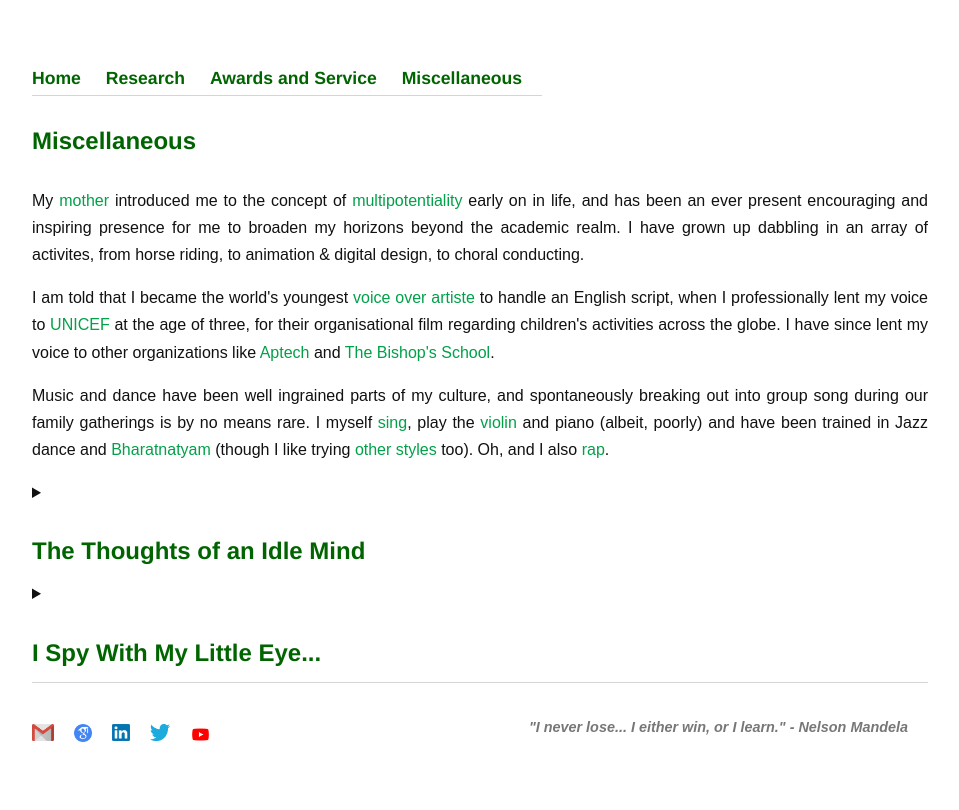
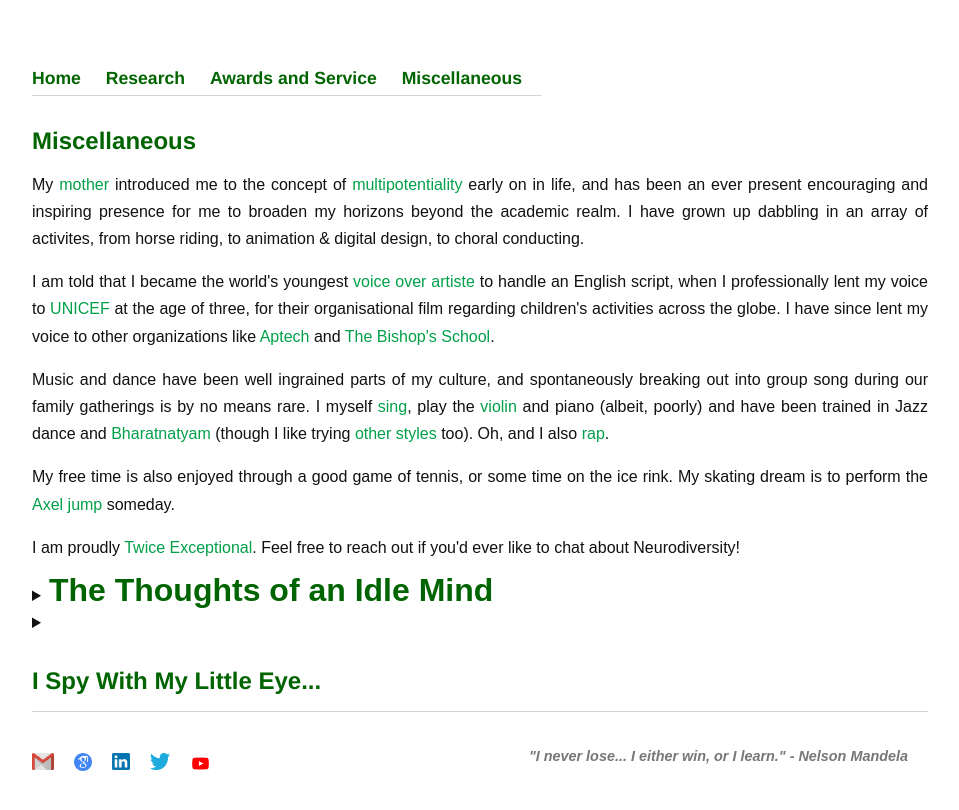
Before and after one commit to Uppaal/Uppaal.github.io, a Jekyll site: the page built from misc.html, in a window 1280 px wide. Shown: the top 810 px of the page, without its empty margins (160-1119 px from the left). Built offline with Jekyll 4.4.1, drawn with Linux system fonts in a browser that asks for light colours.

Commit message:
Update misc.html

```diff
--- a/misc.html
+++ b/misc.html
@@ -16,8 +16,7 @@ title: Miscellaneous
 <div class="blurb">
 	<h1>{{ page.title }}</h1>
 
-	<!--------------------- New Section --------------------->
-	<div style='height:300px; overflow:auto;'>
+<!-- 	<div style='height:300px; overflow:auto;'> -->
 
 	<p>My <a href="https://www.kuiljeituppaal.com/">mother</a> introduced me to the concept of <a href="https://en.wikipedia.org/wiki/Multipotentiality">multipotentiality</a> early on in life, and has been an ever present encouraging and inspiring presence for me to broaden my horizons beyond the academic realm.
 		I have grown up dabbling in an array of activites, from horse riding, to animation & digital design, to choral conducting.</p>
@@ -45,7 +44,7 @@ title: Miscellaneous
 	</div>
 
 <details>
-<summary><h1>The Thoughts of an Idle Mind</h1></summary>
+<summary><div style="font-size: 2em; font-weight: bold; color: #006400;">The Thoughts of an Idle Mind</div></summary>
 	<p>Reading has been a big part of my life. Many of my childhood years were spent in remote parts of my country, with no children my age to befriend. I found my companionship within the bound pages of books instead, and spent endless hours captive to the world of imagination. </p>
 
 	<p>Eventually, this stirred a gentle passion towards writing something myself. I began more than a decade ago, starting multiple fiction stories with great gusto that would quickly peter out, leaving me with a series of unfinished works. As the years rolled on, my writing adapted to my hectic lifestyle, evolving into short vignettes about my experiences and thoughts on life. I have shortlisted a sampling of some thoughts I have enjoyed penning down below. I hope you enjoy reading them and much as I did writing them! </p>
@@ -78,9 +77,11 @@ title: Miscellaneous
 <summary><h1>I Spy With My Little Eye...</h1></summary>
 	<p>I am an amateur nature photographer, and can never resist the opportunity to capture a nice shot. These are a few of my favourite photos, and you can find more <a href="https://photos.app.goo.gl/PiG41MpMXXncb9Gb8">here</a>. </p>
 	<p float="left">
-		<img src="images/photography/Slide39.PNG" width="300" />
-		<img src="images/photography/Slide41.PNG" width="300" />
-		<img src="images/photography/Slide46.PNG" width="300" />
+		<img src="images/photography/Slide39.PNG" height="300" />
+		<img src="images/photography/Slide41.PNG" height="300" />
+		<img src="images/photography/Slide46.PNG" height="300" />
+		<img src="images/photography/Slide48.PNG" height="300" />
+		<img src="images/photography/Slide4.PNG" height="300" />
 	</p>
 </details>
 
```
